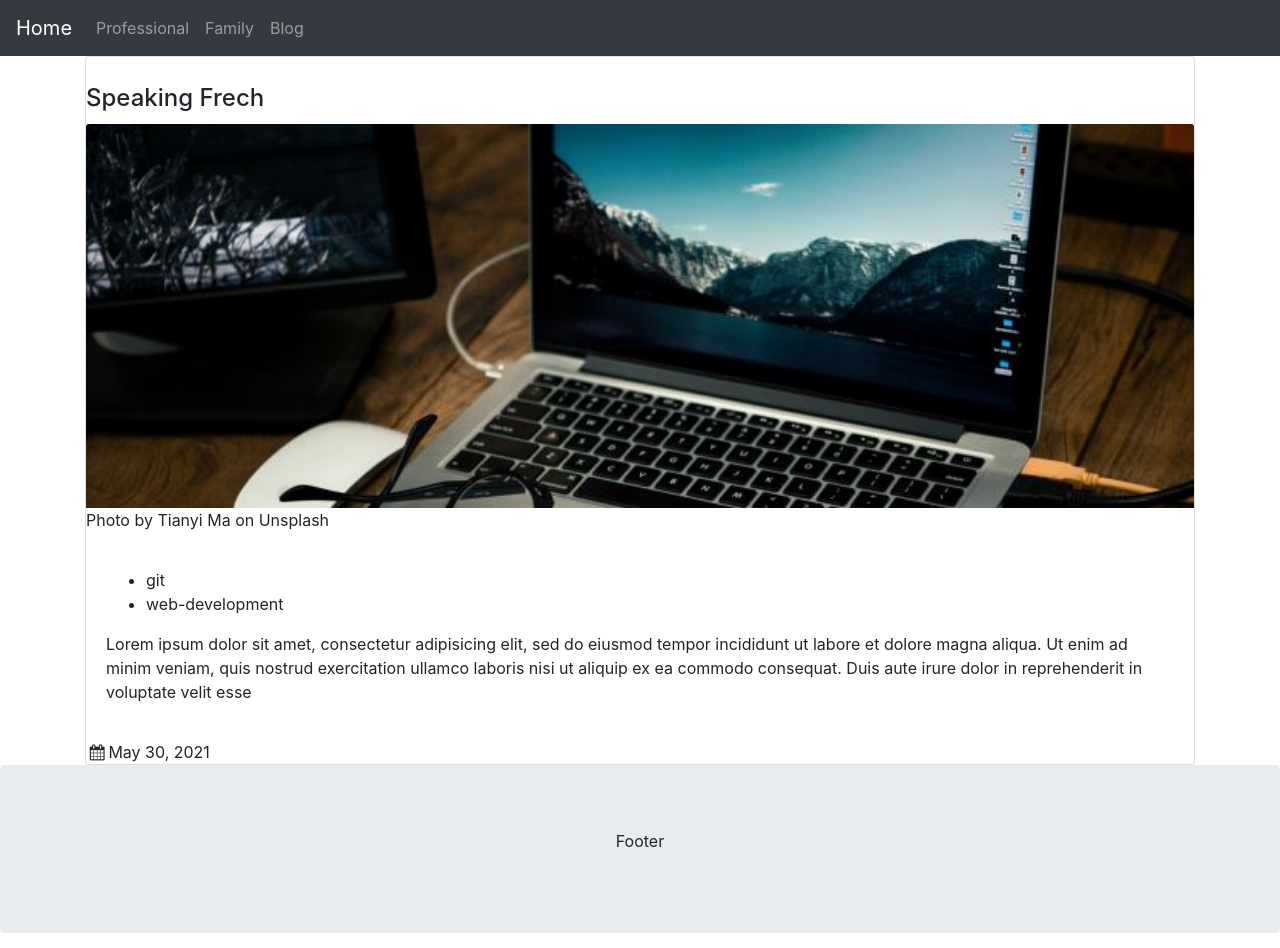
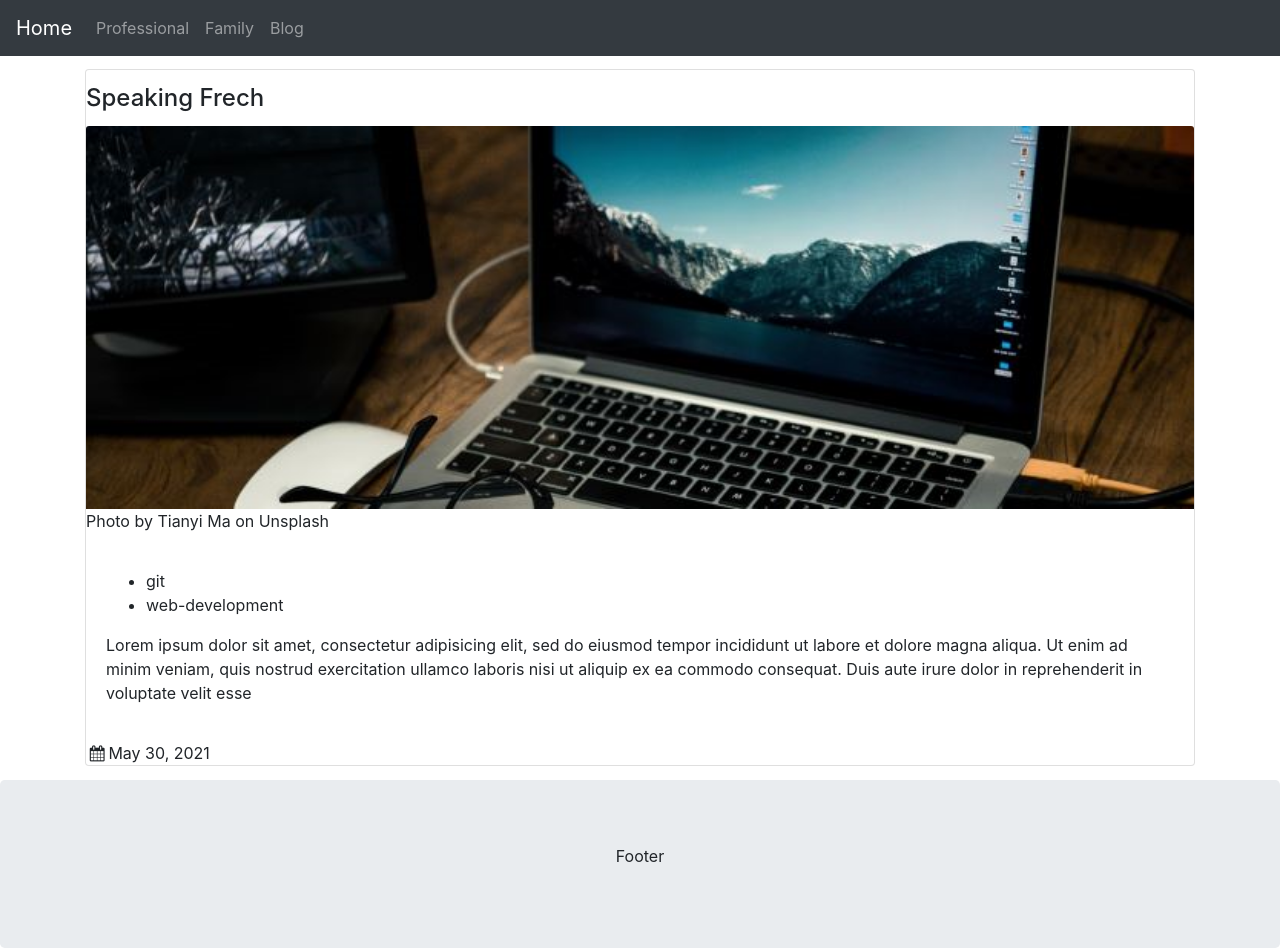
Before and after one commit to hilquiasferreira/hilquiasferreira.github.io, a Jekyll site: the page built from _posts/2021-05-30-google-post3.markdown, in a window 1280 px wide. Built offline with Jekyll 4.4.1, drawn with Linux system fonts in a browser that asks for light colours.

Commit message:
postlayout

```diff
--- a/_layouts/post.html
+++ b/_layouts/post.html
@@ -4,8 +4,8 @@ layout: default
 {%- assign date_format = site.minima.date_format | default: "%b %-d, %Y" -%}
 
 <div class="container">
-  <div class="card" style="width:100%">
-    <h4 class="card-title" style="margin-top: 20pt">{{ page.title | escape }}</h4>
+  <div class="card" style="width:100%; margin-top: 10pt; margin-bottom: 10pt;">
+    <h4 class="card-title" style="margin-top: 10pt; margin-bottom: 10pt">{{ page.title | escape }}</h4>
     <img class="card-img-top" src="/{{ page.thumbnail }}" alt="Card image" style="width:100%">
     <p class="card-text">
         {{ page.imageauthor }}
```
